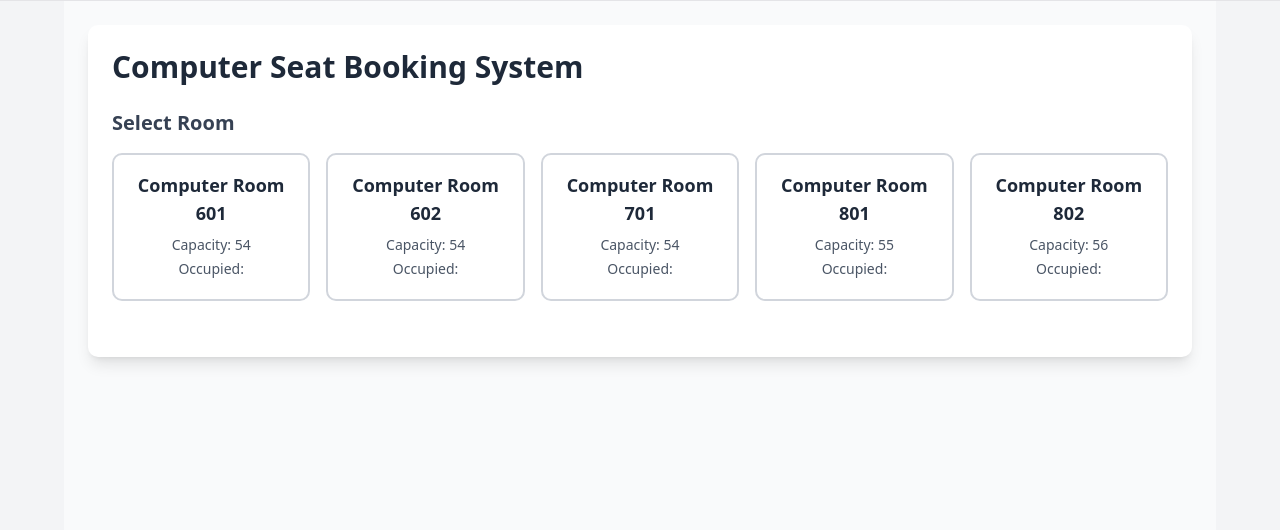
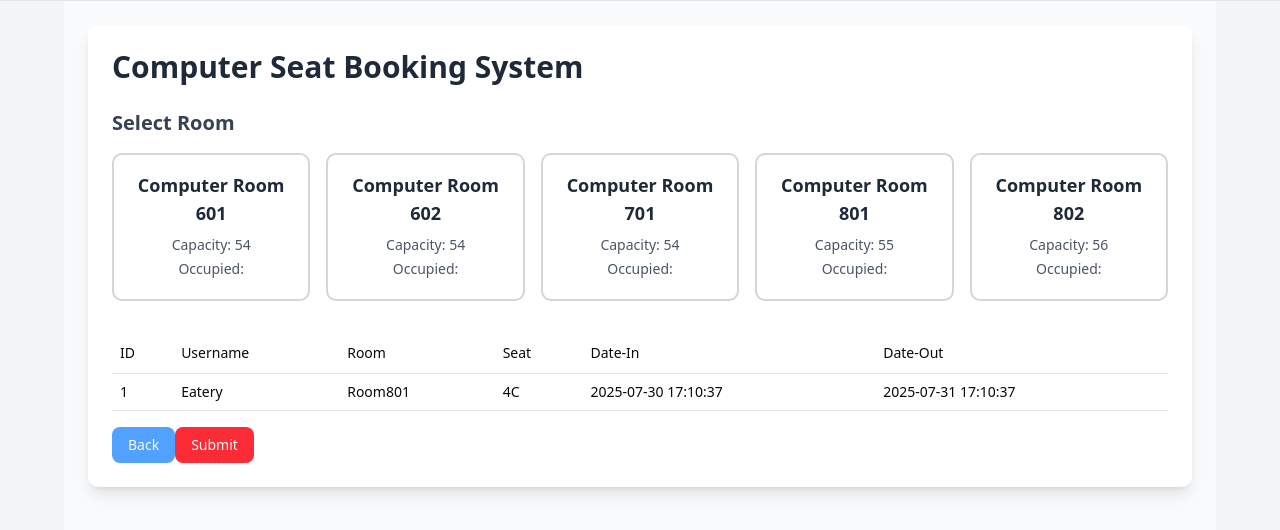
Before and after one commit to Narue2577/computer-booking, a Next.js app: page /carousel in a window 1280 px wide. Shown: the top 530 px of the page. Built offline with nearby package versions, Linux system fonts and the light colour scheme.

Commit message:
table on web

```diff
--- a/src/app/carousel/page.tsx
+++ b/src/app/carousel/page.tsx
@@ -3,6 +3,7 @@
 import React, { useState, useEffect } from 'react';
 import { Check, X } from 'lucide-react';
 import { Button } from '@/components/ui/button';
+import Booking from '../booking/page';
 
 interface AirplaneSeatBookingProps {
   tableHeader?: string; // Prop for the <th> content
@@ -335,6 +336,7 @@ const AirplaneSeatBooking = ({ tableHeader }: AirplaneSeatBookingProps) => {
             </button>
           </div>
         )}
+        <Booking></Booking>
 
 
 
```
